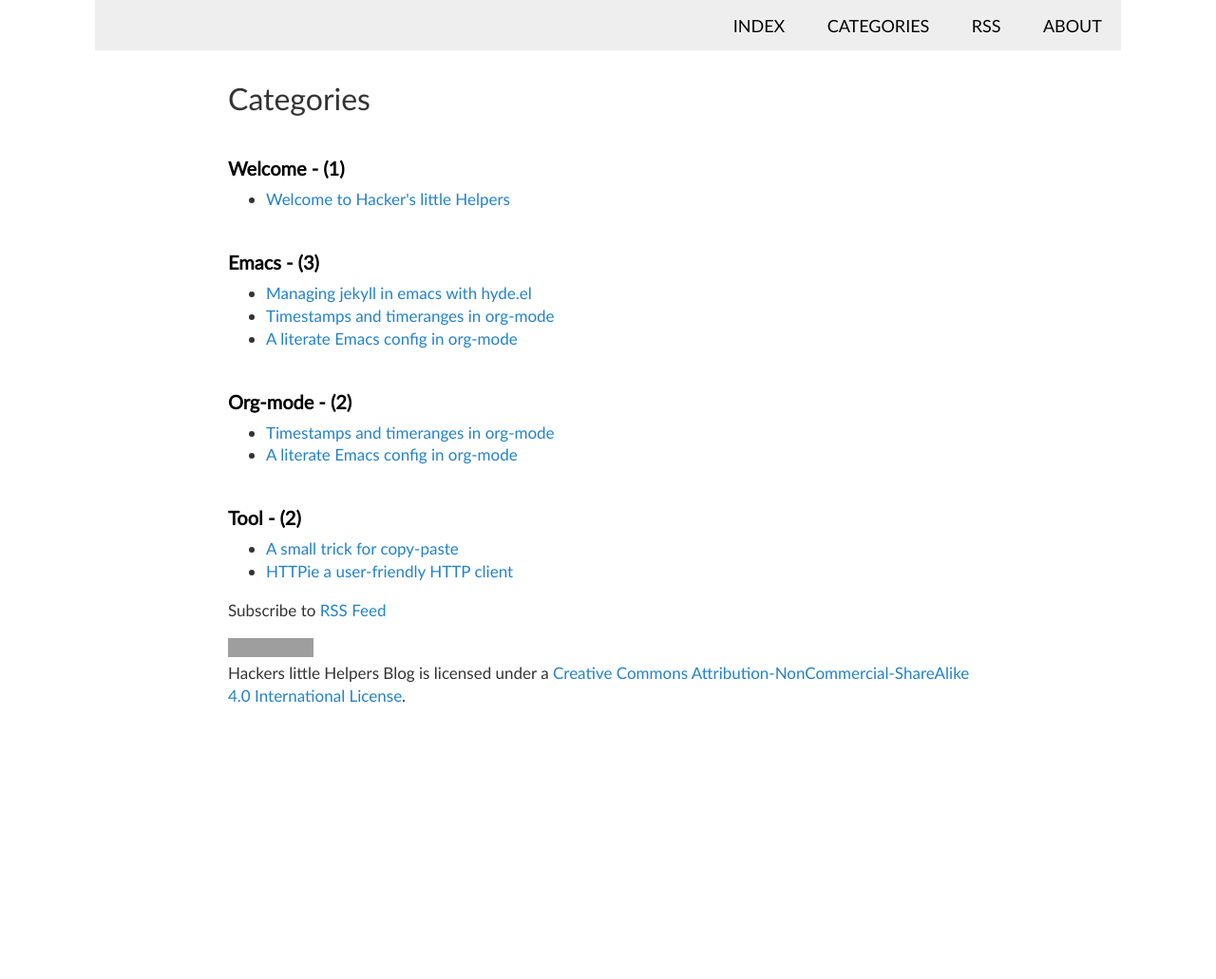
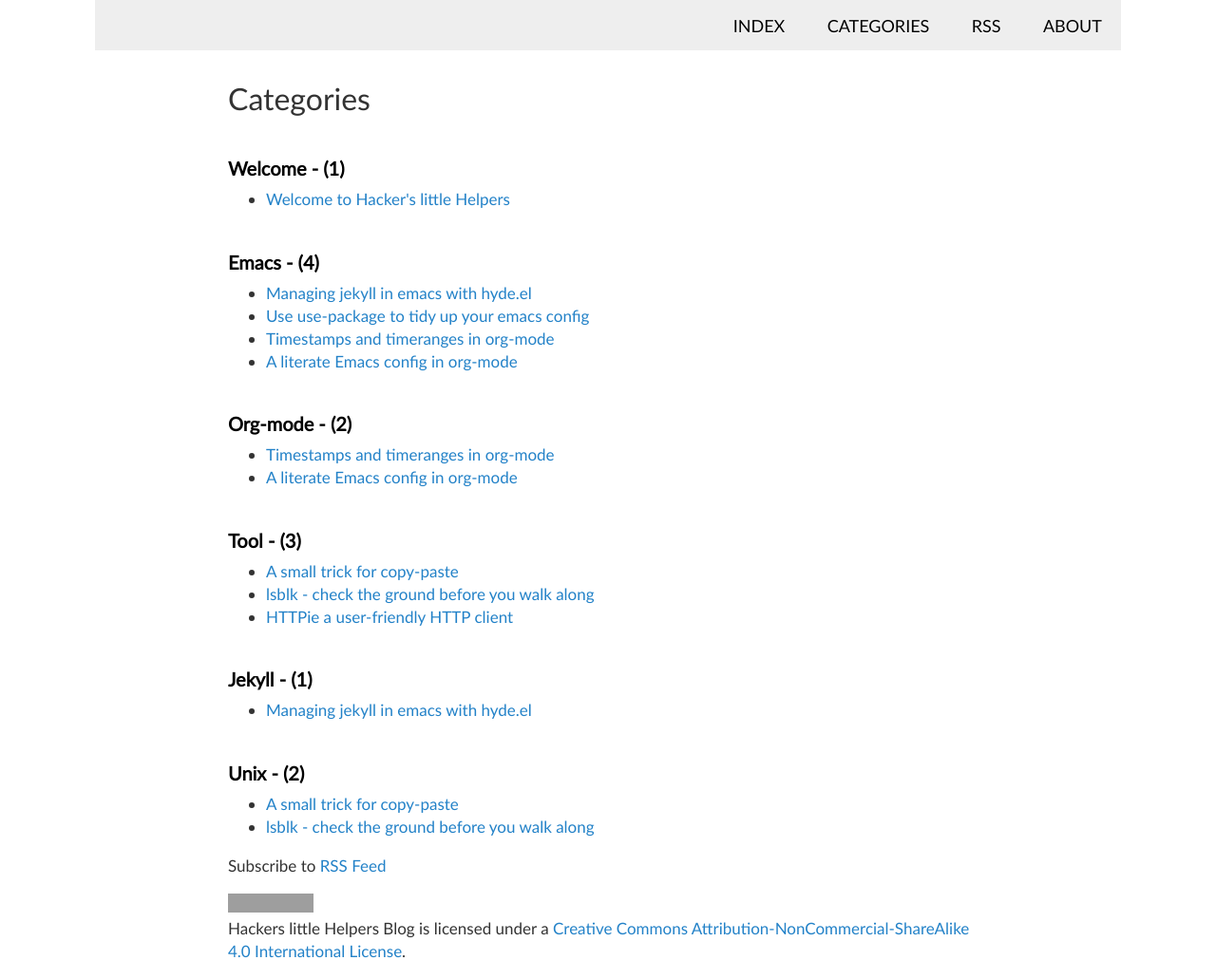
Before and after one commit to Kungi/hackers-little-helpers.com, a Jekyll site: the page built from categories/index.html, in a window 1280 px wide. Shown: the whole page at 95% size. Built offline with Jekyll 4.4.1, drawn with Linux system fonts in a browser that asks for light colours; before the commit the page ends 900 px from its top, so only the background shows below that; grey boxes are pictures that could not be loaded.

Commit message:
Fix categories

```diff
--- a/_posts/2015-02-15-use-package-tidy-up-your-emacs-config.markdown
+++ b/_posts/2015-02-15-use-package-tidy-up-your-emacs-config.markdown
@@ -2,6 +2,7 @@
 layout: post
 title: "Use use-package to tidy up your emacs config"
 author: Andreas "Kungi" Klein
+categories: emacs
 draft-created-date: "2015-01-29 19:48:17 +0100"
 ---
 Many emacs configurations are an unorganized mess. [use-package][] helps with
--- a/_posts/2015-03-01-managing-jekyll-in-emacs-with-hyde.markdown
+++ b/_posts/2015-03-01-managing-jekyll-in-emacs-with-hyde.markdown
@@ -3,7 +3,7 @@ layout: post
 title: "Managing jekyll in emacs with hyde.el"
 author: Andreas 'Kungi' Klein
 draft-created-date: "2015-01-23 10:49:44 +0100"
-categories: emacs
+categories: emacs jekyll
 ---
 [Hyde][] is a quite minimal jekyll frontend for emacs. It depends on
 your jekyll files being stored in a git repository (what you should do
--- a/_posts/2015-03-12-lsblk.markdown
+++ b/_posts/2015-03-12-lsblk.markdown
@@ -2,6 +2,7 @@
 layout: post
 title: "lsblk - check the ground before you walk along"
 author: cherti
+categories: tool unix
 ---
 
 Everyone knows it: once in a while one ends up in a new system and has no idea how it is set up.
--- a/_posts/2015-03-21-simple-pasting.markdown
+++ b/_posts/2015-03-21-simple-pasting.markdown
@@ -2,7 +2,7 @@
 layout: post
 title: "A small trick for copy-paste"
 author: koebi
-categories: tool
+categories: tool unix
 ---
 
 Every once in a while, i stumble upon the problem of wanting to paste output of
```
